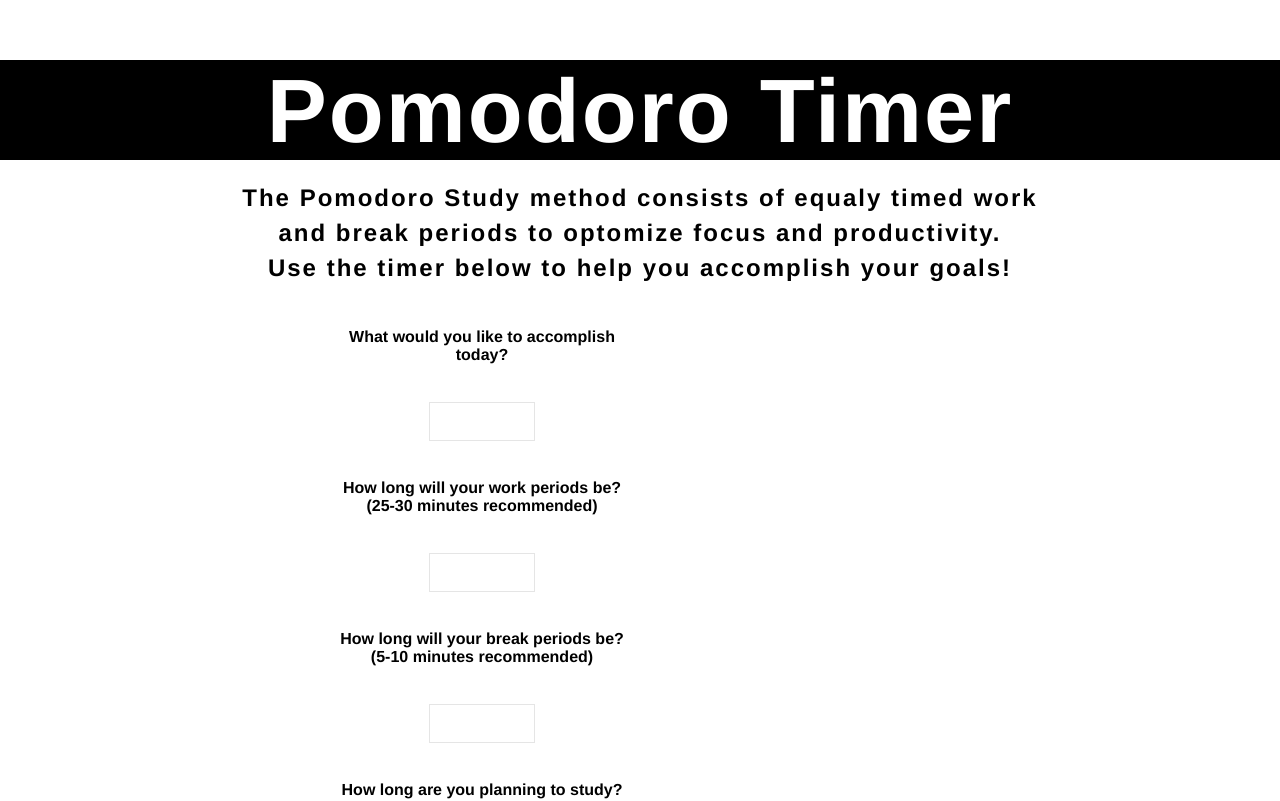
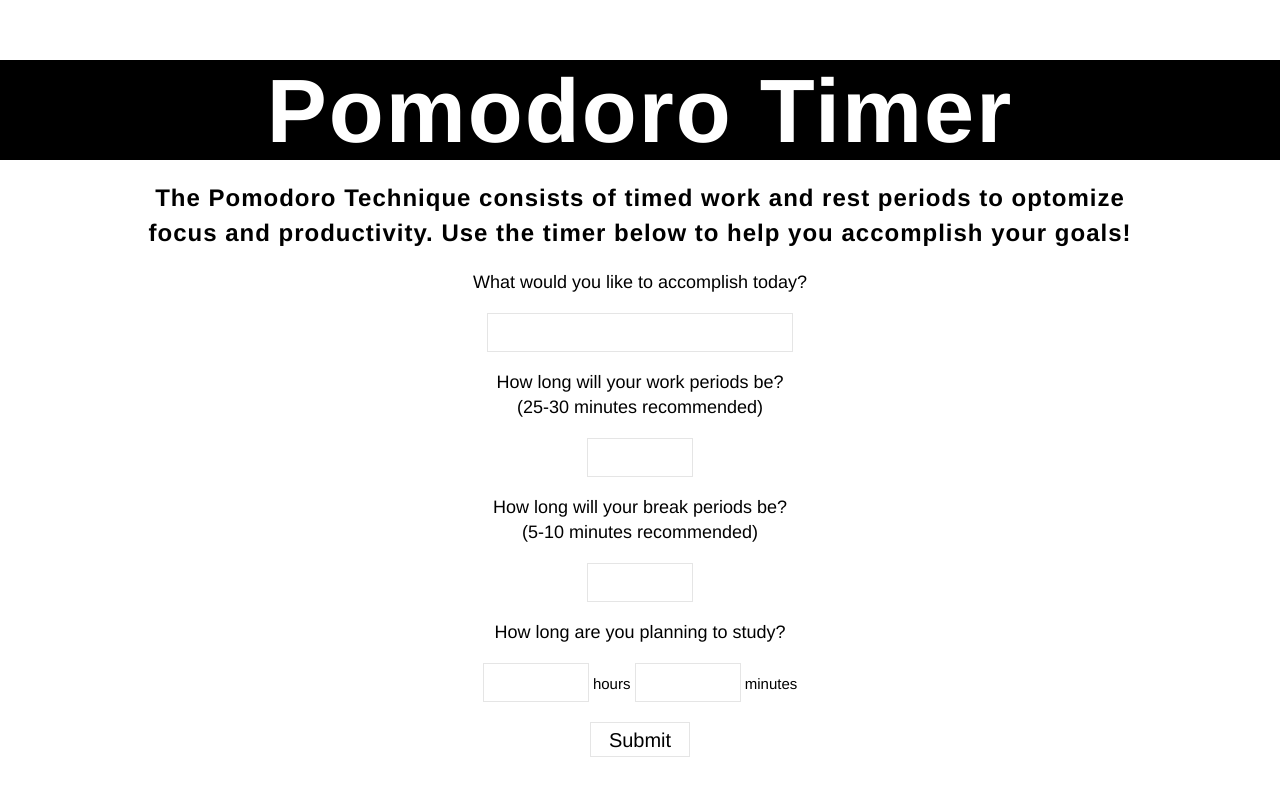
Before and after one commit to kavyadagli/pomodoroTimer, a React (Create React App) app: page / in a window 1280 px wide. Shown: the top 801 px of the page. Built offline with nearby package versions, Linux system fonts and the light colour scheme.

Commit message:
updates to timer calculations

```diff
--- a/package.json
+++ b/package.json
@@ -3,9 +3,12 @@
   "version": "0.1.0",
   "private": true,
   "dependencies": {
+    "ajv": "^6.5.2",
+    "es6-promise": "^4.2.4",
+    "isomorphic-fetch": "^2.2.1",
     "react": "^16.0.0",
     "react-dom": "^16.0.0",
-    "react-scripts": "1.0.17"
+    "react-scripts": "^1.1.4"
   },
   "scripts": {
     "start": "react-scripts start",
--- a/public/index.html
+++ b/public/index.html
@@ -29,7 +29,6 @@
       You need to enable JavaScript to run this app.
     </noscript>
     <div id="header"><h1>Pomodoro Timer</h1></div>
-    <div id="descr"><h2>The Pomodoro Study method consists of equaly timed work <br> and break periods to optomize focus and productivity. <br> Use the timer below to help you accomplish your goals!</p></div>
     <div id="root"></div>
     <!--
       This HTML file is a template.
--- a/public/style.css
+++ b/public/style.css
@@ -1,6 +1,7 @@
 body {
   background-color: white;
   margin: 0;
+  height: 100%;
 }
 
 #header {
@@ -19,16 +20,31 @@ body {
 }
 
 #root {
-  margin-top: 10%;
-  margin-left: 30%;
-  font-family: 'Helvetica', 'Arial', 'Sans-Serif';
-  font-weight: bold;
+  top: 0px;
+  margin: 0;
+}
+
+.contents {
+  top: 0;
+}
+
+label {
+  font-weight: lighter;
+  font-family: 'Helvetica', 'Arial', 'Sans-serif';
+  font-size: 15px;
+}
+
+.formSpec {
+  font-weight: normal;
+  font-family: 'Helvetica', 'Arial', 'Sans-serif';
+  font-size: 18px;
+  line-height: 25px;
 }
 
 input {
   border: 1px solid #e5e5e5;
   outline: 0;
-  font: normal 20px/100% Verdana, Tahoma, sans-serif;
+  font: lighter 20px/100% 'Helvetica', 'Arial', 'Sans-serif';
   width: 100px;
   height:35px;
   background: #ffffff;
@@ -38,12 +54,12 @@ input {
 input:hover, input:focus {
   background: #c9c9c9;
 }
+
 .submit {
   background: black;
   color: white;
-  padding-left: 10px;
+}
 
-}
 .submit:hover{
   cursor: pointer;
   background: #FF5733;
@@ -53,19 +69,18 @@ table {
   position: absolute;
   align-items: center;
   top: 300px;
-  left: 25%;
+  left: 35%;
 }
 
-
-td {
+/* td {
   text-align: center;
   vertical-align: middle;
-  padding: 10px;
-}
+  padding: 4px;
+} */
 
 #descr {
   font-family: 'Helvetica', 'Arial', 'Sans-serif';
-  letter-spacing: 2px;
+  letter-spacing: 1px;
   text-align: center;
   font-weight: lighter;
   line-height: 35px;
@@ -76,5 +91,60 @@ td {
 }
 
 .goal {
-  width: 100px;
+  width: 300px;
 }
+
+.enter {
+  padding: 30px;
+}
+
+.goalDisp {
+  font-family: 'Helvetica', 'Arial', 'Sans-serif';
+  color: white;
+  letter-spacing: 1px;
+  text-align: center;
+  font-weight: bold;
+  line-height: 35px;
+  font-size: 50px;
+  margin: 70px;
+}
+
+.timer {
+  font-family: 'Times New Roman';
+  color: white;
+  letter-spacing: 1px;
+  text-align: center;
+  font-weight: bold;
+  line-height: 35px;
+  font-size: 100px;
+  margin-top: 100px;
+}
+
+form {
+  text-align: center;
+  align-items: center;
+}
+
+.center {
+  left: 50%;
+  margin-top: 20px;
+}
+
+.red {
+  background-color: #E2504C;
+  height: 100%;
+  padding-bottom: 100%;
+  overflow: hidden;
+}
+
+.green{
+  background-color: #6AB73A;
+  height: 100%;
+  padding-bottom: 100%;
+  overflow: hidden;
+
+}
+
+.result {
+  height: 100%;
+}
--- a/src/form.js
+++ b/src/form.js
@@ -14,20 +14,35 @@
         work: 0,
         toggleWork: true,
         breakPeriod: 0,
-        break: 0,
+        breakConst: 0,
         toggleBreak: false,
         goal: '',
-        isPressed: false
+        isPressed: false,
+        intervals: -1,
+        maxIntervals: false
       };
 
       this.handleClick = this.handleClick.bind(this);
       this.handleChange = this.handleChange.bind(this);
       this.handleTime = this.handleTime.bind(this);
+      this.handleMin = this.handleMin.bind(this);
+      this.handleHours = this.handleHours.bind(this);
+
+
     }
 
     handleTime(event) {
       this.setState({[event.target.name]: event.target.value*60+1})
     }
+
+    handleHours(event) {
+      this.setState({[event.target.name]: event.target.value*60})
+    }
+
+    handleMin(event) {
+      this.setState({[event.target.name]: event.target.value*60})
+    }
+
 
    handleClick() {
      this.setState({isPressed: true})
@@ -41,9 +56,13 @@
      return num < 10 ? "0" + num : num;
    }
 
+
    componentDidMount(){
        setInterval(() => {
         if (this.state.isPressed == true) {
+          const interval = Math.floor(((this.state.hours) + this.state.minutes)/(this.state.work-1 + this.state.breakConst-1));
+          //alert(" intervals: " + interval + " Hours: " + this.state.hours + " minutes: " + this.state.minutes + " work: " + this.state.work + " break: " + this.state.breakConst)
+
           if (this.state.toggleWork == true) {
 
               this.setState({workPeriod: this.state.workPeriod - 1});
@@ -52,21 +71,30 @@
               if (this.state.workPeriod >= 0) {
                  this.setState({minutesCounter :  Math.floor(count/60), secondsCounter : Number.parseInt(count%60,10)});
              } else {
-                 this.setState({toggleWork: false, toggleBreak: true, workPeriod: this.state.work})
+                 this.setState({toggleWork: false, toggleBreak: true, workPeriod: this.state.work});
              }
            }
 
 
            if (this.state.toggleBreak == true) {
+             alert
               this.setState({breakPeriod: this.state.breakPeriod - 1});
               let count = this.state.breakPeriod;
 
               if (this.state.breakPeriod >= 0) {
                  this.setState({minutesCounter :  Math.floor(count/60), secondsCounter : Number.parseInt(count%60,10)});
              } else {
-                 this.setState({toggleWork: true, toggleBreak: false, breakPeriod: this.state.break})
+                 this.setState({toggleWork: true, toggleBreak: false, breakPeriod: this.state.breakConst, intervals: this.state.intervals+1});
+                 //alert("Time up? " + this.state.maxIntervals + " Intervals: " + this.state.intervals + " Actual Intervals: " + interval);
+
              }
            }
+
+           if (this.state.intervals == interval) {
+             this.setState({maxIntervals: true});
+           }
+
+
          }
                            }, 1000);
 
@@ -90,12 +118,11 @@
                 <p className="formSpec"> How long will your work periods be?<br></br>(25-30 minutes recommended)</p>
                 <input type="number" name="workPeriod" name="work" min="0" max="59" onChange={this.handleTime}/>
                 <p className="formSpec">How long will your break periods be?<br></br>(5-10 minutes recommended)</p>
-                <input type="number" name="breakPeriod" name="break" min="0" max="59" onChange={this.handleTime}/>
+                <input type="number" name="breakPeriod" name="breakConst" min="0" max="59" onChange={this.handleTime}/>
                 <p className="formSpec">How long are you planning to study?</p>
-
-                <input type="number" name="hours" min="1" max="23" onChange={this.handleChange} />
+                <input type="number" name="hours" min="1" max="23" onChange={this.handleHours} />
                 <label> hours </label>
-                <input type="number" name="minutes" min="1" max="59" onChange={this.handleChange} />
+                <input type="number" name="minutes" min="1" max="59" onChange={this.handleMin} />
                 <label> minutes </label>
                 <div className="center">
                 <input type="submit" value="Submit" onClick={this.handleClick}/>
@@ -105,6 +132,11 @@
 
       } else {
 
+
+        if (this.state.maxIntervals) {
+          content =
+          <p className="goalDisp"> Time Up! </p>
+       } else {
          content =
          <div className={this.state.toggleWork == true ? "green" : "red"}>
            <div className="result">
@@ -112,6 +144,8 @@
              <h1 className="timer">{this.leadingZero(this.state.minutesCounter)}:{this.leadingZero(this.state.secondsCounter)}</h1>
            </div>
         </div>
+       }
+
       }
 
 
--- a/src/index.js
+++ b/src/index.js
@@ -1,90 +1,8 @@
 import React from 'react';
 import ReactDOM from 'react-dom';
-
-class TimeForm extends React.Component {
-  constructor() {
-    super();
-    this.state = {
-      hours: 0,
-      minutes: 0,
-      workPeriod: 0,
-      breakPeriod: 0,
-      goal: ''
-    };
-
-
-    this.handleChange = this.handleChange.bind(this);
-    this.handleSubmit = this.handleSubmit.bind(this);
-  }
-
-  handleChange(event) {
-    this.setState({[event.target.name]: event.target.value});
-  }
-
-  handleSubmit(event) {
-    alert('Intervals: ' + Math.floor(((+this.state.hours*60) + (+this.state.minutes))/30) );
-    event.preventDefault();
-  }
-
-  render () {
-    return (
-          <form>
-        	<table>
-              <tr>
-                <td>
-                  <p>What would you like to accomplish today?</p>
-                </td>
-              </tr>
-              <tr>
-                <td>
-                  <input className="goal" type="text" name="goal" />
-                </td>
-              </tr>
-              <tr>
-                <td className="question">
-                  <p> How long will your work periods be? (25-30 minutes recommended)</p>
-                </td>
-              </tr>
-              <tr>
-                <td>
-                  <input type="number" name="workPeriod" />
-                </td>
-              </tr>
-              <tr>
-                <td>
-                  <p>How long will your break periods be? (5-10 minutes recommended)</p>
-                </td>
-              </tr>
-              <tr>
-                <td>
-                  <input type="number" name="breakPeriod" />
-                </td>
-              </tr>
-              <tr>
-                <td>
-                  <p>How long are you planning to study?</p>
-                </td>
-              </tr>
-              <tr>
-                <td>
-                  <input type="number" name="hours" onChange={this.handleChange} />
-                  <label> hours </label>
-                  <input type="number" name="minutes" onChange={this.handleChange} />
-                  <label> minutes </label>
-                </td>
-              </tr>
-              <tr>
-                <td>
-                  <input type="submit" value="Submit" />
-                </td>
-              </tr>
-            </table>
-          </form>
-    );
-  }
-}
+import App from './App.js';
 
 ReactDOM.render(
-  <TimeForm />,
+  <App />,
   document.getElementById('root')
 );
--- a/style.css
+++ /dev/null
@@ -1,18 +0,0 @@
-body {
-  background-color: white;
-  margin: 0;
-}
-
-#header {
-  top: 0;
-  width: 100%;
-  height: 100px;
-  background-color: black;
-  color: white;
-  font-family: 'Helvetica', 'Arial', 'Sans-Serif';
-  font-weight: bold;
-  text-align: center;
-  font-size: 45px;
-  margin: 0;
-  padding: 0;
-}
```
Also changed, not shown: timer.html (deleted, +0 -10 lines), timer.js (+97 -15 lines), 7 other files (tests, documents, lock files or other folders). Lines whose indentation alone changed are shown as unchanged.
